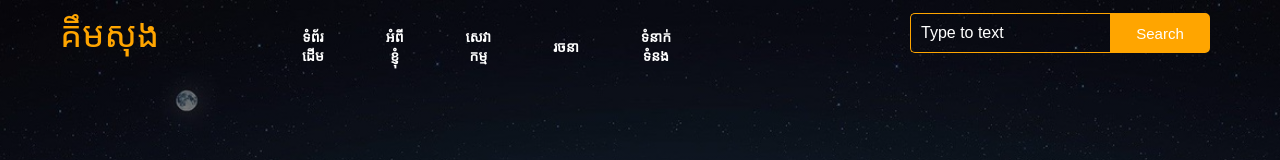
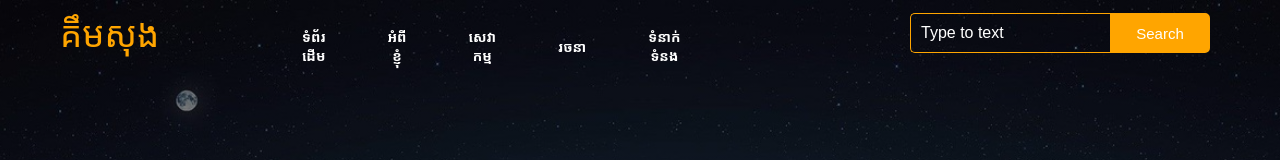
Before and after one commit to keokimsong/portfolio, a plain HTML site: page index.html in a window 1280 px wide. Shown: the top 160 px of the page. Drawn offline with nearby package versions, Linux system fonts and the light colour scheme.

Commit message:
Update style.css

```diff
--- a/css/style.css
+++ b/css/style.css
@@ -42,6 +42,11 @@
     width: 400px;
     height: 70px;
     float: left;
+    font-family: "Noto Sans Khmer", sans-serif;
+    font-optical-sizing: auto;
+    font-weight: 300;
+    font-style: normal;
+    font-variation-settings: "wdth" 100;
 }
 ul{
     display: flex;
```
